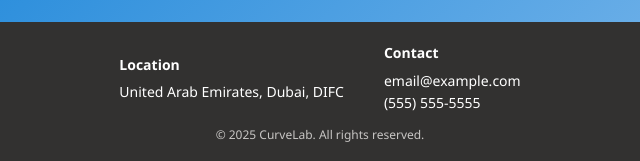
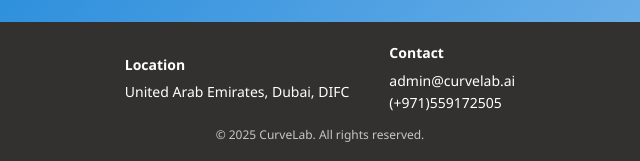
Before and after one commit to aladaileh/companywebsite, a plain HTML site: page index.html in a window 1280 px wide. Shown: the part 3816-3977 px from the top of the page, 320-960 px from the left. Drawn offline with Linux system fonts and the light colour scheme; a script that the page names is missing.

Commit message:
changing the email

```diff
--- a/index.html
+++ b/index.html
@@ -760,8 +760,8 @@
             <!-- Contact -->
             <div class="footer-col" style="margin: 0 20px; text-align: left;">
                 <h4 style="margin-bottom: 5px; font-size: 14px;">Contact</h4>
-                <p style="margin: 0;">email@example.com</p>
-                <p style="margin: 0;">(555) 555-5555</p>
+                <p style="margin: 0;">admin@curvelab.ai</p>
+                <p style="margin: 0;">(+971)559172505</p>
             </div>
         </div>
 
```
